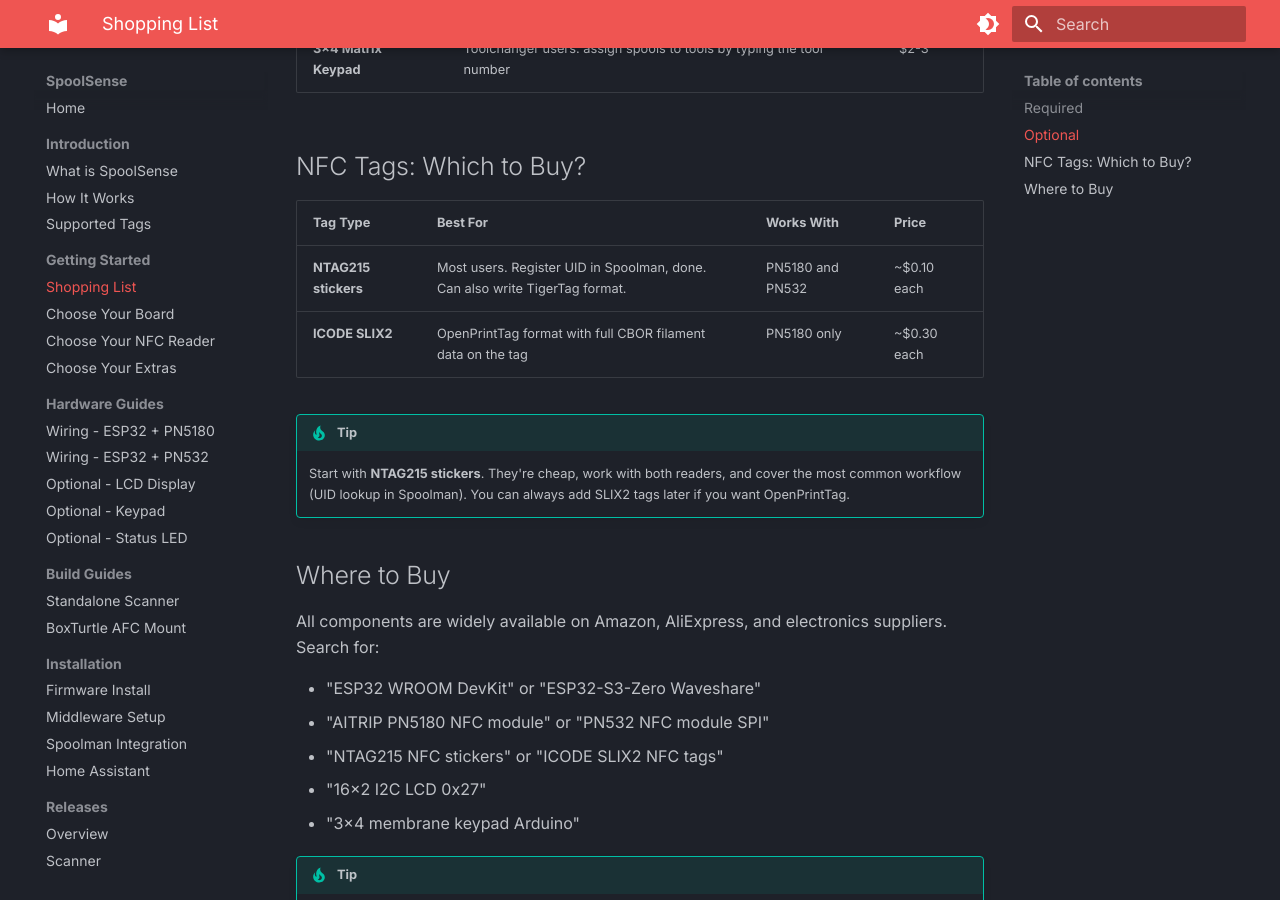
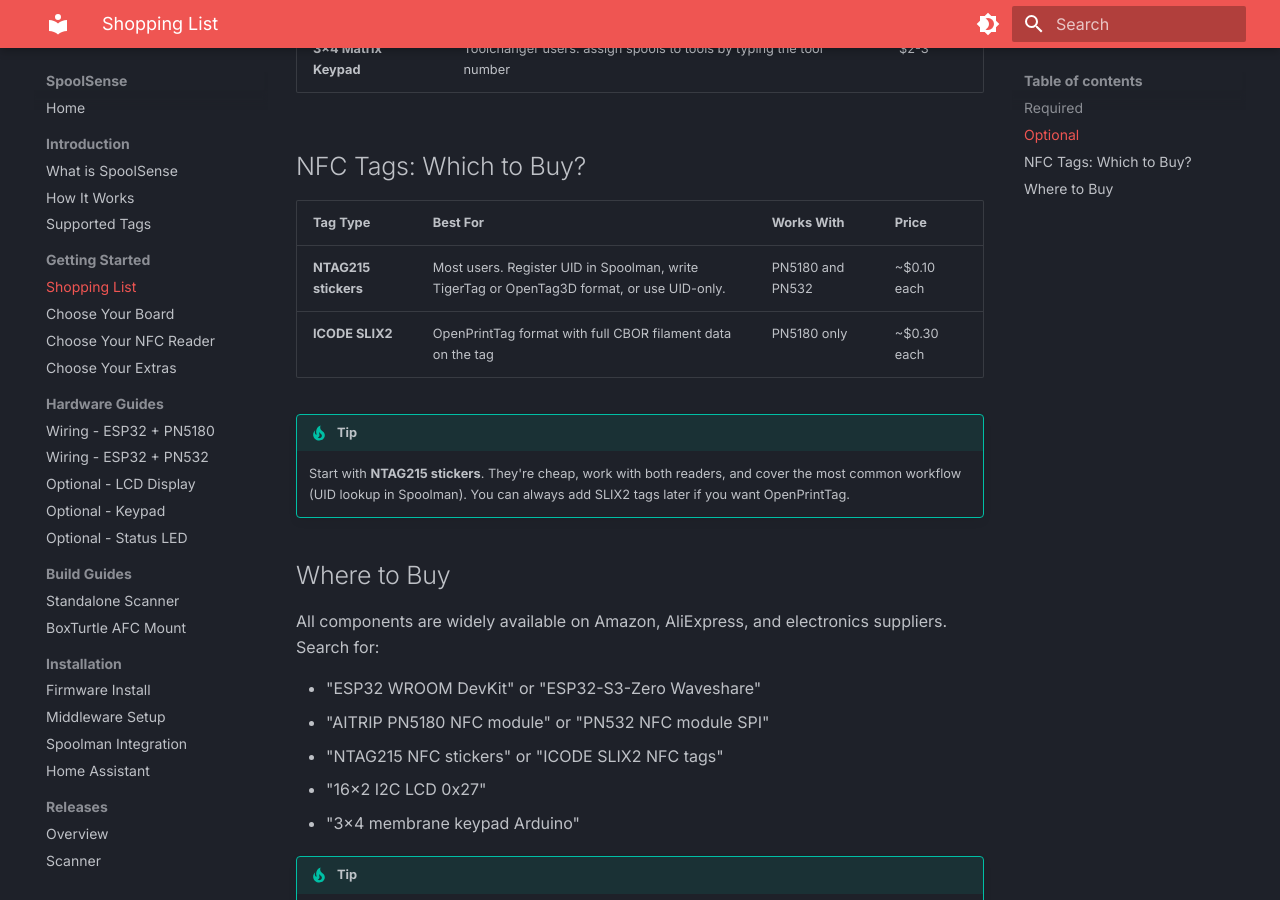
Before and after one commit to SpoolSense/spoolsense.org, an MkDocs documentation site: the page built from docs/getting-started/shopping-list.md, in a window 1280 px wide and 900 px high, scrolled down 894 px. Built offline with MkDocs 1.6.1 and Material for MkDocs 9.7.7, drawn with Linux system fonts in a browser that asks for light colours.

Commit message:
docs: add TigerTag and OpenTag3D to NTAG215 use cases

```diff
--- a/docs/getting-started/shopping-list.md
+++ b/docs/getting-started/shopping-list.md
@@ -24,7 +24,7 @@ Everything you need to build a SpoolSense scanner. Total cost: **$10-20** depend
 
 | Tag Type | Best For | Works With | Price |
 |----------|----------|------------|-------|
-| **NTAG215 stickers** | Most users. Register UID in Spoolman, done. Can also write TigerTag format. | PN5180 and PN532 | ~$0.10 each |
+| **NTAG215 stickers** | Most users. Register UID in Spoolman, write TigerTag or OpenTag3D format, or use UID-only. | PN5180 and PN532 | ~$0.10 each |
 | **ICODE SLIX2** | OpenPrintTag format with full CBOR filament data on the tag | PN5180 only | ~$0.30 each |
 
 !!! tip
```
